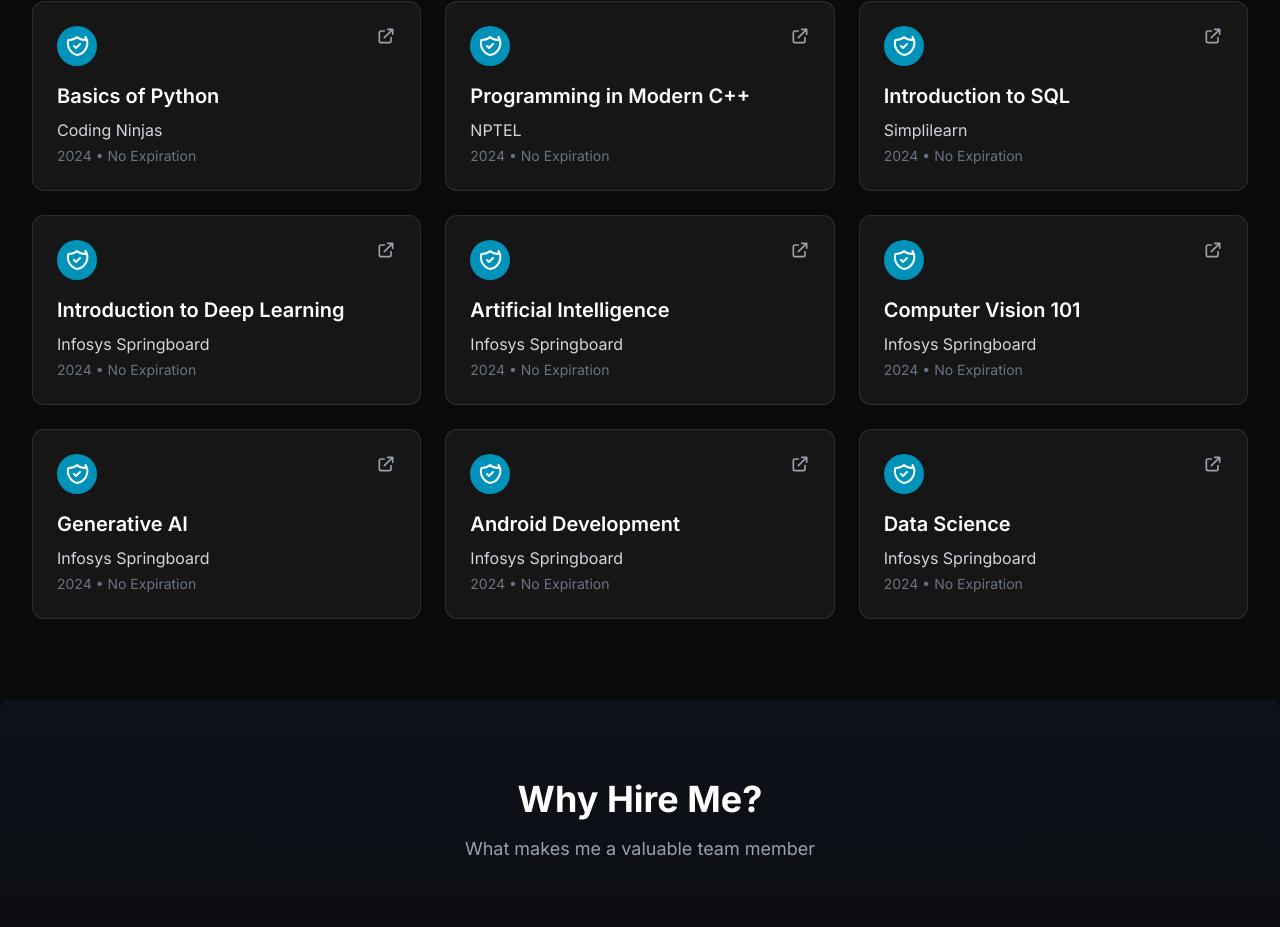
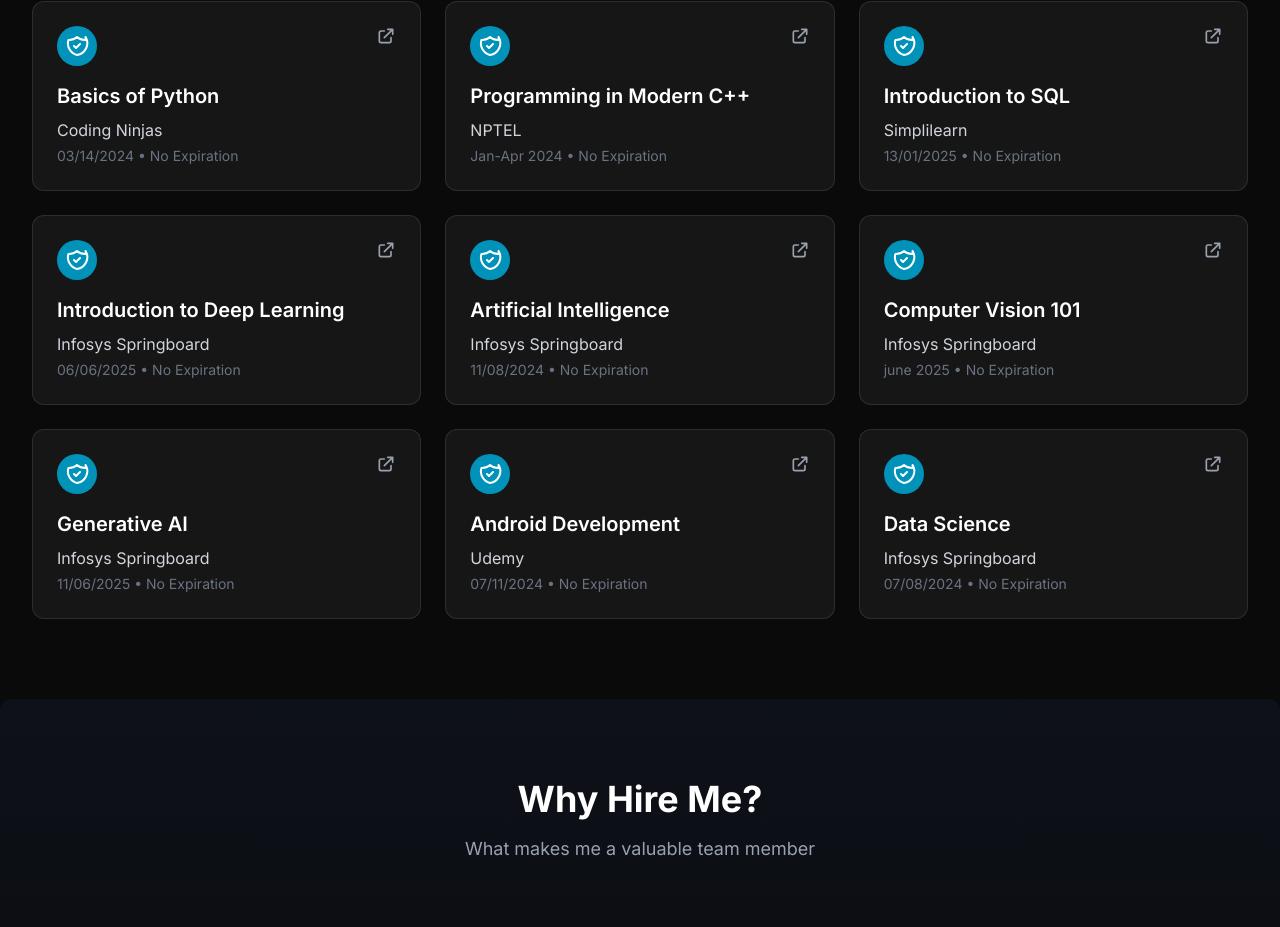
Before and after one commit to nikhilpuppalwar/Portfolio, a Next.js app: page /portfolio in a window 1280 px wide. Shown: the part 5755-6682 px from the top of the page. Built offline with nearby package versions, Linux system fonts and the light colour scheme.

Commit message:
fixing Certification section

```diff
--- a/app/portfolio/page.tsx
+++ b/app/portfolio/page.tsx
@@ -2381,15 +2381,15 @@
         </div>
         <div className="grid grid-cols-1 md:grid-cols-2 lg:grid-cols-3 gap-6">
           {[
-            { title: "Basics of Python", issuer: "Coding Ninjas", date: "2024", file: "certificate_coding_ninjas_basic_python.pdf" },
-            { title: "Programming in Modern C++", issuer: "NPTEL", date: "2024", file: "Programming_in_Modern_C++_Nptel.pdf" },
-            { title: "Introduction to SQL", issuer: "Simplilearn", date: "2024", file: "Introduction_to_SQL.pdf" },
-            { title: "Introduction to Deep Learning", issuer: "Infosys Springboard", date: "2024", file: "Introduction_to_Deep_Learning.pdf" },
-            { title: "Artificial Intelligence", issuer: "Infosys Springboard", date: "2024", file: "Artificial_Intelligence.pdf" },
-            { title: "Computer Vision 101", issuer: "Infosys Springboard", date: "2024", file: "Computer_Vision_101.pdf" },
-            { title: "Generative AI", issuer: "Infosys Springboard", date: "2024", file: "Generative_AI_Unleashing.pdf" },
-            { title: "Android Development", issuer: "Infosys Springboard", date: "2024", file: "Android_p_-prog.pdf" },
-            { title: "Data Science", issuer: "Infosys Springboard", date: "2024", file: "Introduction_to_Data_Science.pdf" },
+            { title: "Basics of Python", issuer: "Coding Ninjas", date: "03/14/2024", file: "certificate_coding_ninjas_basic_python.pdf" },
+            { title: "Programming in Modern C++", issuer: "NPTEL", date: "Jan-Apr 2024", file: "Programming_in_Modern_C++_Nptel.pdf" },
+            { title: "Introduction to SQL", issuer: "Simplilearn", date: "13/01/2025", file: "Introduction_to_SQL.pdf" },
+            { title: "Introduction to Deep Learning", issuer: "Infosys Springboard", date: "06/06/2025", file: "Introduction_to_Deep_Learning.pdf" },
+            { title: "Artificial Intelligence", issuer: "Infosys Springboard", date: "11/08/2024", file: "Artificial_Intelligence.pdf" },
+            { title: "Computer Vision 101", issuer: "Infosys Springboard", date: "june 2025", file: "Computer_Vision_101.pdf" },
+            { title: "Generative AI", issuer: "Infosys Springboard", date: "11/06/2025", file: "Generative_AI_Unleashing.pdf" },
+            { title: "Android Development", issuer: "Udemy", date: "07/11/2024", file: "Android_p_-prog.pdf" },
+            { title: "Data Science", issuer: "Infosys Springboard", date: "07/08/2024", file: "Introduction_to_Data_Science.pdf" },
           ].map((cert, i) => (
             <div key={i} className="group rounded-xl border border-white/10 p-6 bg-white/5 hover:bg-white/10 transition-all duration-300 cursor-pointer" onClick={() => {
               const certificateUrl = `./certificates/${cert.file}`;
```
